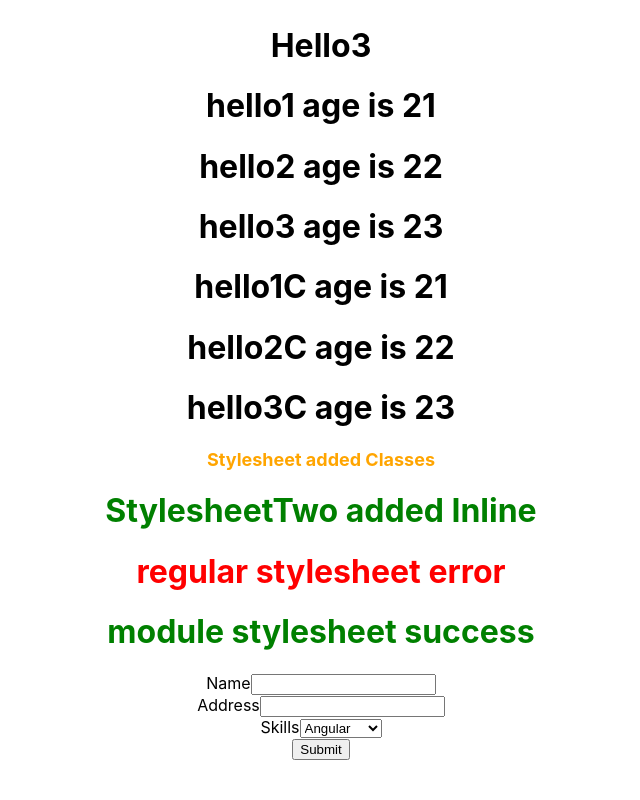
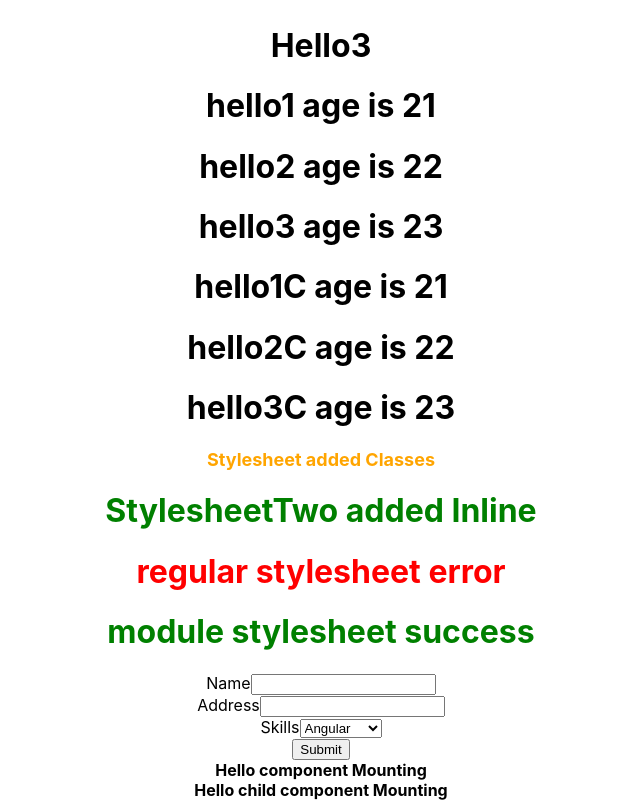
Before and after one commit to sanjay-personal/Reactjs_tutorial, a React (Create React App) app in the folder learning/: page / in a window 1280 px wide. Shown: the part 1763-2563 px from the top of the page, without its empty margins (319-959 px from the left). Before the commit the page ends 2523 px from the top, so only its background shows below. Built offline with nearby package versions, Linux system fonts and the light colour scheme.

Commit message:
added Component Mounting Life Cycle

```diff
--- a/learning/src/App.js
+++ b/learning/src/App.js
@@ -29,6 +29,7 @@
 import './components/MystyleTwo.css'
 import stylesheet from './components/MystyleModule.module.css'
 import FormC from './components/classes/FormC';
+import LifeCycleA from './components/classes/LifeCycleA';
 
 
 
@@ -82,6 +83,7 @@
       <h1 className='error'>regular stylesheet error</h1>
       <h1 className={stylesheet.success}>module stylesheet success</h1>
       <FormC />
+      <LifeCycleA />
     </div>
   );
 }
--- /dev/null
+++ b/learning/src/components/classes/LifeCycleA.js
@@ -0,0 +1,36 @@
+import React,{Component} from 'react'
+import LifeCycleB from './LifeCycleB';
+
+class LifeCycleA extends Component {
+    constructor(props) {
+        super(props)
+        this.state = {
+            message:'Hello State Class'
+        }
+        console.log('LifeCycleA Constructor'); // 1st
+    }
+
+    static getDerivedStateFromProps(props, state) {
+        console.log('LifeCycleA getDirevedStateFromProps'); // 2nd
+
+           return null
+    }
+
+    componentDidMount() {
+        console.log('LifeCycleA componentDidMount'); // 4th order of calling logs
+
+    }
+
+    render() {
+        console.log('LifeCycleA render'); // 3rd
+
+        return (
+        <div>
+        <b>Hello component Mounting</b>
+        <LifeCycleB name="sanjay" />
+        </div>
+        )
+    }
+}
+
+export default LifeCycleA
--- /dev/null
+++ b/learning/src/components/classes/LifeCycleB.js
@@ -0,0 +1,34 @@
+import React,{Component} from 'react'
+
+class LifeCycleB extends Component {
+    constructor(props) {
+        super(props)
+        this.state = {
+            message:'Hello State Class'
+        }
+        console.log('LifeCycleB Constructor');
+    }
+
+    static getDerivedStateFromProps(props, state) {
+        console.log('LifeCycleB getDirevedStateFromProps');
+
+           return null
+    }
+
+    componentDidMount() {
+        console.log('LifeCycleB componentDidMount');
+
+    }
+
+    render() {
+        console.log('LifeCycleB render');
+
+        return (
+        <div>
+        <b>Hello child component Mounting</b>
+        </div>
+        )
+    }
+}
+
+export default LifeCycleB
```
